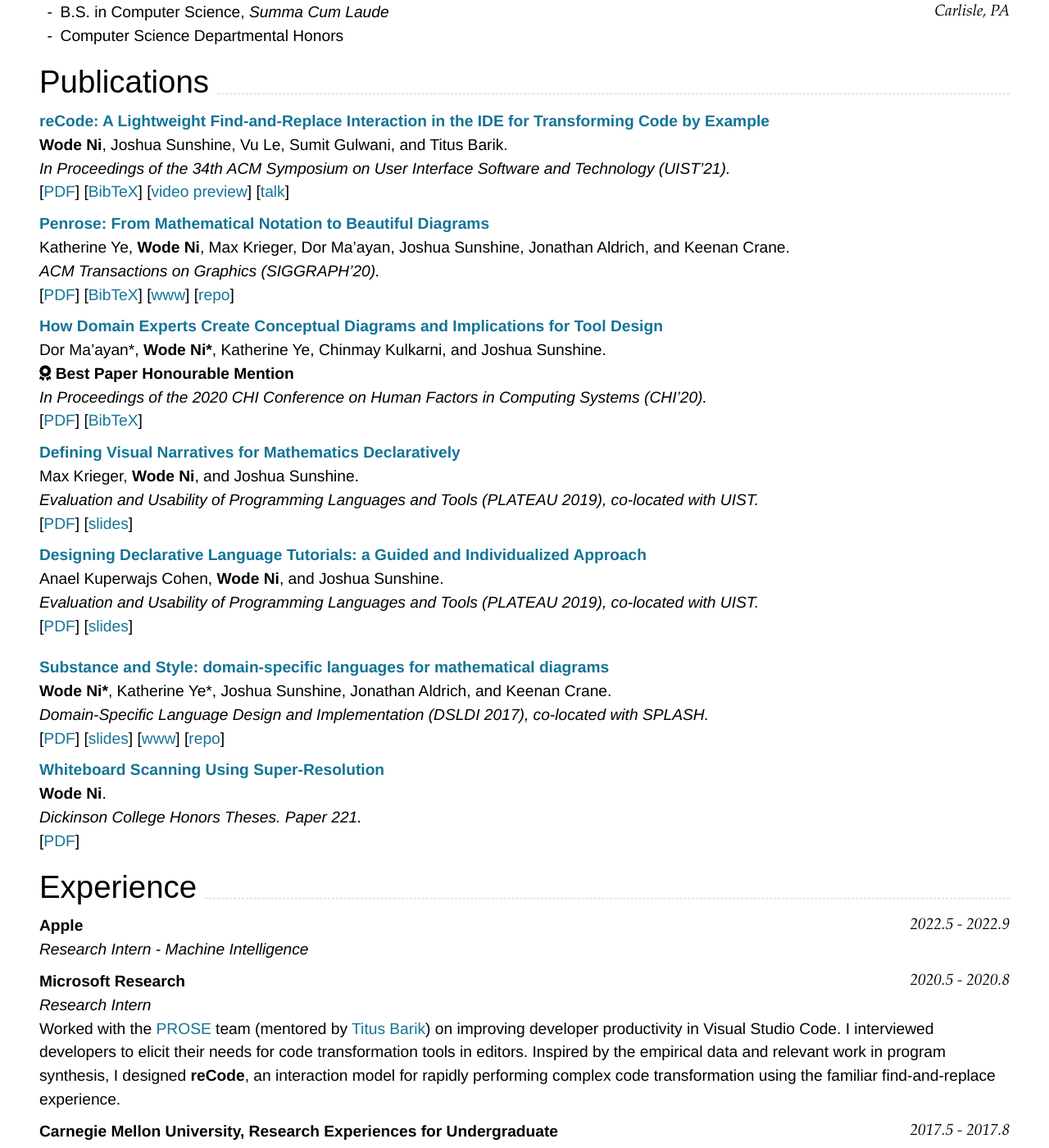
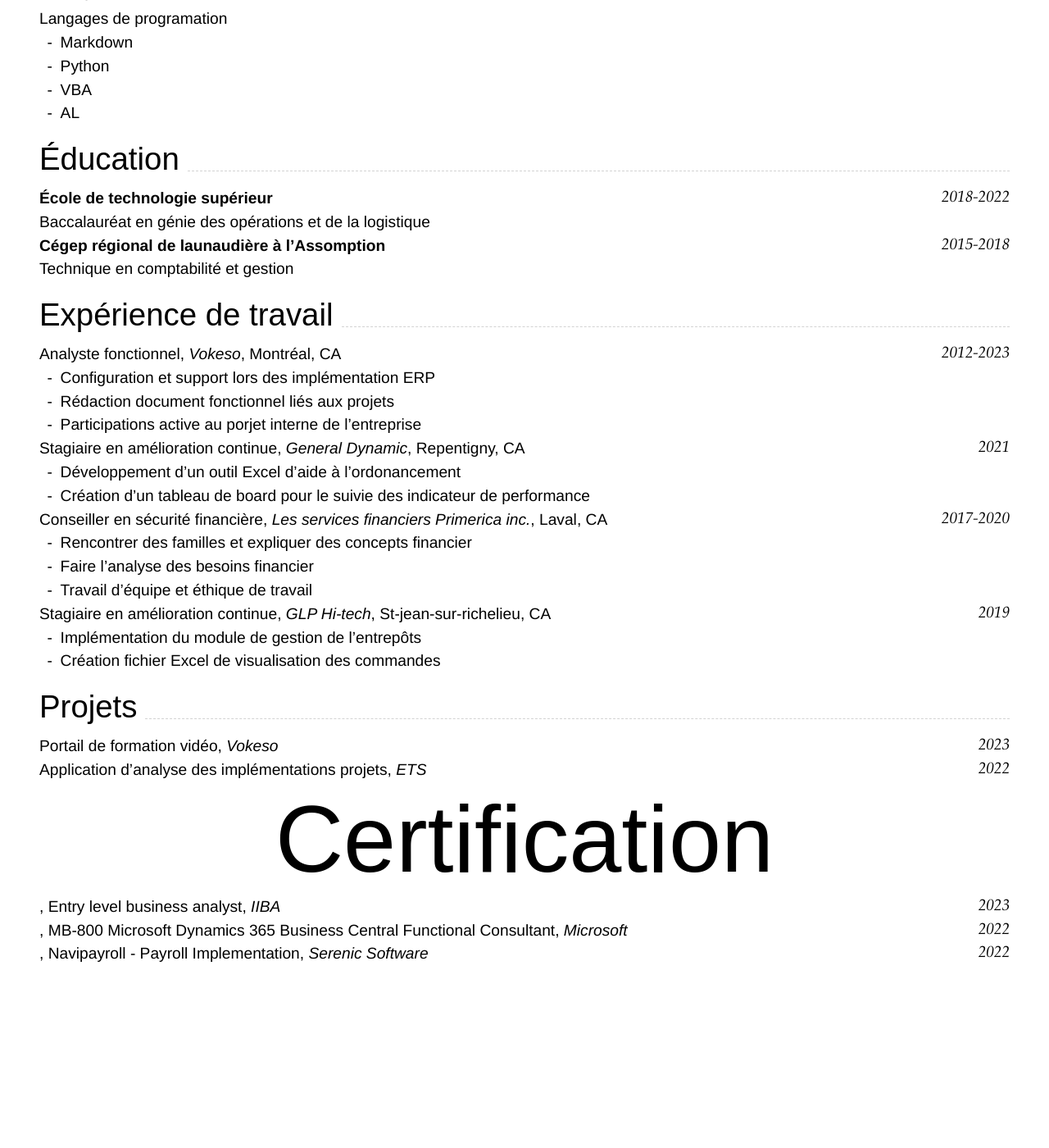
Before and after one commit to wodeni/nimo-markdown-cv, a Jekyll site: the page built from index.md, in a window 1280 px wide and 1400 px high, scrolled down 510 px. Shown: the whole window at 82% size. Built offline with Jekyll 4.4.1, drawn with Linux system fonts in a browser that asks for light colours; nearby versions of some CDN libraries; after the commit the page ends 1736 px from its top, so only the background shows below that; some of the changed text lies outside the part shown.

Commit message:
Update index.md

````diff
--- a/index.md
+++ b/index.md
@@ -1,170 +1,101 @@
 ---
 layout: cv
-title: Wode "Nimo" Ni
+title: Marco Chartier
 email:
-  url: mailto:woden@cs.cmu.edu
-  text: woden@cs.cmu.edu
+  url: mailto:marco.chartier.1@ens.etsmtl.ca
+  text: marco.chartier.1@ens.etsmtl.ca
 homepage:
-  url: http://cs.cmu.edu/~woden
-  text: cs.cmu.edu/~woden
+  url: https://marcochartier.github.io/
+  text: Mon site Github
 ---
 
-# Wode **Ni**
+## Présentement
 
-<!--
-include contact information from the front matter
-Supported arguments:
-    - homepage: url, text
-    - phone
-    - email
--->
+Analyste fonctionnel junior pour la solution Microsoft Dynamic 365 Business Central chez Vokeso
 
-{% include cv-contact.html %}
+### Spécialités
 
-## Education
-
-### **Carnegie Mellon University** `2018.9 -`
-
-```
-Pittsburgh, PA
-```
-
-- Ph.D. in Software Engineering
-- Co-advised by [Ken Koedinger](http://pact.cs.cmu.edu/koedinger.html) and [Josh Sunshine](http://www.cs.cmu.edu/~jssunshi/)
-
-### **Columbia University** `2016.9 - 2018.5`
-
-```
-New York, NY
-```
-
-- B.S. in Computer Science, _Magna Cum Laude_
-- Vision, Graphics track
-
-### **Dickinson College** `2013.9 - 2016.5`
-
-```
-Carlisle, PA
-```
-
-- B.S. in Computer Science, _Summa Cum Laude_
-- Computer Science Departmental Honors
-
-## Publications
-
-### [**reCode: A Lightweight Find-and-Replace Interaction in the IDE for Transforming Code by Example**]({{ page.homepage.url }}/assets/uist-21-recode.pdf)
-**Wode Ni**, Joshua Sunshine, Vu Le, Sumit Gulwani, and Titus Barik.<br>
-_In Proceedings of the 34th ACM Symposium on User Interface Software and Technology (UIST'21)._ <br>
-[[PDF]({{ page.homepage.url }}/assets/uist-21-recode.pdf)]
-[[BibTeX]({{ page.homepage.url }}/assets/uist-21-recode.txt)]
-[[video preview](https://youtu.be/fMdHK9UrgQ4)]
-[[talk](https://youtu.be/_GQ8E7EMMws)]
+Rédaction technique, analyse des systèmes, Controle Qualité, Élicitation des requis
 
 
-### [**Penrose: From Mathematical Notation to Beautiful Diagrams**](http://penrose.ink/media/Penrose_SIGGRAPH2020.pdf)
-Katherine Ye, **Wode Ni**, Max Krieger, Dor Ma'ayan, Joshua Sunshine, Jonathan Aldrich, and Keenan Crane.<br>
-_ACM Transactions on Graphics (SIGGRAPH'20)._<br>
-[[PDF](http://penrose.ink/media/Penrose_SIGGRAPH2020.pdf)]
-[[BibTeX]({{ page.homepage.url }}/assets/siggraph20-penrose.txt)]
-[[www](http://penrose.ink/siggraph20.html)]
-[[repo](https://github.com/penrose/penrose)]
+### Compétence
 
-### [**How Domain Experts Create Conceptual Diagrams and Implications for Tool Design**]({{ page.homepage.url }}/assets/chi-20-natural-diagramming.pdf)
+Normes
+- UML 3.1
+- BPMN
+- BABOK 3
 
-Dor Ma'ayan\*, **Wode Ni\***, Katherine Ye, Chinmay Kulkarni, and Joshua Sunshine.<br>
-<i class="fas fa-award"></i> <strong>Best Paper Honourable Mention</strong><br>
-_In Proceedings of the 2020 CHI Conference on Human Factors in Computing Systems (CHI'20)._<br>
-[[PDF]({{ page.homepage.url }}/assets/chi-20-natural-diagramming.pdf)]
-[[BibTeX]({{ page.homepage.url }}/assets/chi-20-natural-diagramming.txt)]
+Logiciels
+- Office 365 avancer
+- Power App (Power BI, Power Automate)
+- Business central
+- Visio
+- Miro
 
-### [**Defining Visual Narratives for Mathematics Declaratively**](http://2019.plateau-workshop.org/assets/papers-2019/9.pdf)
-
-Max Krieger, **Wode Ni**, and Joshua Sunshine.<br>
-_Evaluation and Usability of Programming Languages and Tools (PLATEAU 2019), co-located with UIST._<br>
-[[PDF](http://2019.plateau-workshop.org/assets/papers-2019/9.pdf)]
-[[slides]({{ page.homepage.url }}/assets/plateau-19-presentation.pdf)]
-
-### [**Designing Declarative Language Tutorials: a Guided and Individualized Approach**](http://2019.plateau-workshop.org/assets/papers-2019/2.pdf)
-
-Anael Kuperwajs Cohen, **Wode Ni**, and Joshua Sunshine.<br>
-_Evaluation and Usability of Programming Languages and Tools (PLATEAU 2019), co-located with UIST._<br>
-[[PDF](http://2019.plateau-workshop.org/assets/papers-2019/2.pdf)]
-[[slides]({{ page.homepage.url }}/assets/plateau-19-presentation.pdf)]
-
----
-
-### [**Substance and Style: domain-specific languages for mathematical diagrams**](https://2017.splashcon.org/event/dsldi-2017-substance-and-style-domain-specific-languages-for-mathematical-diagrams)
-
-**Wode Ni\***, Katherine Ye\*, Joshua Sunshine, Jonathan Aldrich, and Keenan Crane.<br> _Domain-Specific Language Design and Implementation (DSLDI 2017), co-located with SPLASH._ <br>
-[[PDF]({{ page.homepage.url }}/assets/dsldi.pdf)]
-[[slides]({{ page.homepage.url }}/assets/dsldi-presentation.pdf)]
-[[www](http://penrose.ink)]
-[[repo](https://github.com/penrose/penrose)]
-
-### [**Whiteboard Scanning Using Super-Resolution**](http://scholar.dickinson.edu/student_honors/221/)
-
-**Wode Ni**.<br> _Dickinson College Honors Theses. Paper 221._<br>
-[[PDF]({{ page.homepage.url }}/assets/superres.pdf)]
-
-## Experience
-### **Apple** `2022.5 - 2022.9`
-
-_Research Intern - Machine Intelligence_<br>
-
-### **Microsoft Research** `2020.5 - 2020.8`
-
-_Research Intern_<br>
-Worked with the [PROSE](https://www.microsoft.com/en-us/research/group/prose/) team (mentored by [Titus Barik](https://www.barik.net/)) on improving developer productivity in Visual Studio Code. I interviewed developers to elicit their needs for code transformation tools in editors. Inspired by the empirical data and relevant work in program synthesis, I designed **reCode**, an interaction model for rapidly performing complex code transformation using the familiar find-and-replace experience.
-
-### **Carnegie Mellon University, Research Experiences for Undergraduate** `2017.5 - 2017.8`
-
-_Research Assistant_<br>
-**Penrose** is a system that automatically visualizes mathematics using two domain-specific languages: **Substance** and **Style**. Co-advised by [Jonathan Aldrich](https://www.cs.cmu.edu/~./aldrich/), [Keenan Crane](https://www.cs.cmu.edu/~kmcrane/), [Joshua Sunshine](http://www.cs.cmu.edu/~jssunshi/), and [Katherine Ye](https://www.cs.cmu.edu/~kqy/), I designed and implemented the Style language, and extended the Substance language to support functions and logically quantified statements.
-
-### **Columbia University, Computer Graphics and User Interfaces Lab** `2017.1 - 2017.5`
-
-_Research Assistant_<br>
-Worked with prof. Steven Feiner, on **Cyber Affordance Visualization in Augumented Reality** project. Developed a Microsoft Hololens application that visualizes the Columbia campus in AR environment.
-
-## Mentoring
-
-[Hwei-Shin Harriman](https://hsharriman.github.io/) (Olin College of Engineering, independent research) `CMU, 2021 - Now` <br>
-[Helena Yang](https://heleaf.me/) (CMU, [REUSE](https://www.cmu.edu/scs/s3d/reuse/)) `CMU, 2021` <br>
-[Max Krieger](https://a9.io/) (CMU, independent research & [REUSE](https://www.cmu.edu/scs/s3d/reuse/)) `CMU, 2018 - 2021` <br>
-[Courtney Miller](https://courtney-e-miller.github.io/) (New College of Florida, [REUSE](https://www.cmu.edu/scs/s3d/reuse/)) `CMU, 2019` <br>
-[Anael Kuperwajs Cohen](https://anaelkuperwajs.github.io/) (Macalester College, [REUSE](https://www.cmu.edu/scs/s3d/reuse/)) `CMU, 2019` <br>
-
----
-
-## Honors & Awards
-
-CHI'20 Best Paper Honourable Mention Award `CMU, 2020` <br>
-Phi Beta Kappa `Dickinson, 2018` <br>
-Excellence in Computer Science Award `Columbia, 2018` <br>
-Travel Award PL Mentoring Workshop (PLMW) `SPLASH, 2018` <br>
-Tau Beta Pi, Engineering Honor Society `Columbia, 2017` <br>
-Computer Science Departmental Honors `Dickinson, 2016` <br>
-Pi Mu Epsilon, Mathematics Honor Society `Dickinson, 2016` <br>
-Upsilon Pi Epsilon, Computer Science Honor Society `Dickinson, 2016` <br>
-Alpha Lambda Delta, First year Honor Society `Dickinson, 2013`<br>
-John Montgomery Scholarship `Dickinson, 2013` <br>
-
-## Teaching
-
-Teaching Assistant, **Foundations of Software Engineering (17-313)** `CMU, 2022` <br>
-Teaching Assistant, **Crafting Software (17-450/17-950)** `CMU, 2022` <br>
-Teaching Assistant, **Programming Languages and Translators (COMS 4115)** `Columbia, 2017 - 2018` <br>
-Teaching Assistant, **Introduction to Java II (COMP 132)** `Dickinson, 2016` <br>
-Peer Tutor, **Data Structures and Problem Solving (COMP 232)** `Dickinson, 2016` <br>
-Computer Lab Consultant `Dickinson, 2014 - 2016` <br>
+Langages de programation
+- Markdown
+- Python
+- VBA
+- AL
 
 
-## Service
+## Éducation
 
-Sub-reviewer `OOPSLA'21, VL/HCC'21` <br>
-Reviewer `CHI'21, CHI'22, SIGGRAPH'22` <br>
-Research Experiences for Undergraduates in Software Engineering Admission Committee `CMU, 2019 - 2022` <br>
+`2018-2022`
+__École de technologie supérieur__
+
+Baccalauréat en génie des opérations et de la logistique
+
+`2015-2018`
+__Cégep régional de launaudière à l'Assomption__
+
+Technique en comptabilité et gestion
+
+
+
+## Expérience de travail
+
+`2012-2023`
+Analyste fonctionnel, *Vokeso*, Montréal, CA
+- Configuration et support lors des implémentation ERP
+- Rédaction document fonctionnel liés aux projets
+- Participations active au porjet interne de l'entreprise
+
+`2021`
+Stagiaire en amélioration continue, *General Dynamic*, Repentigny, CA
+- Développement d'un outil Excel d'aide à l'ordonancement
+- Création d'un tableau de board pour le suivie des indicateur de performance
+
+`2017-2020`
+Conseiller en sécurité financière, *Les services financiers Primerica inc.*, Laval, CA
+- Rencontrer des familles et expliquer des concepts financier
+- Faire l'analyse des besoins financier
+- Travail d'équipe et éthique de travail
+
+`2019`
+Stagiaire en amélioration continue, *GLP Hi-tech*, St-jean-sur-richelieu, CA
+- Implémentation du module de gestion de l'entrepôts
+- Création fichier Excel de visualisation des commandes
+
+
+## Projets
+
+`2023`
+Portail de formation vidéo, *Vokeso*
+
+`2022`
+Application d'analyse des implémentations projets, *ETS*
+
+# Certification
+
+`2023`, Entry level business analyst, *IIBA*
+
+`2022`, MB-800 Microsoft Dynamics 365 Business Central Functional Consultant, *Microsoft*
+
+`2022`, Navipayroll - Payroll Implementation, *Serenic Software*
+
+
 
 <!-- ### Footer
 
-Last updated: May 2013 -->
+Dernière mise à jour: Septembre 2023 -->
````
